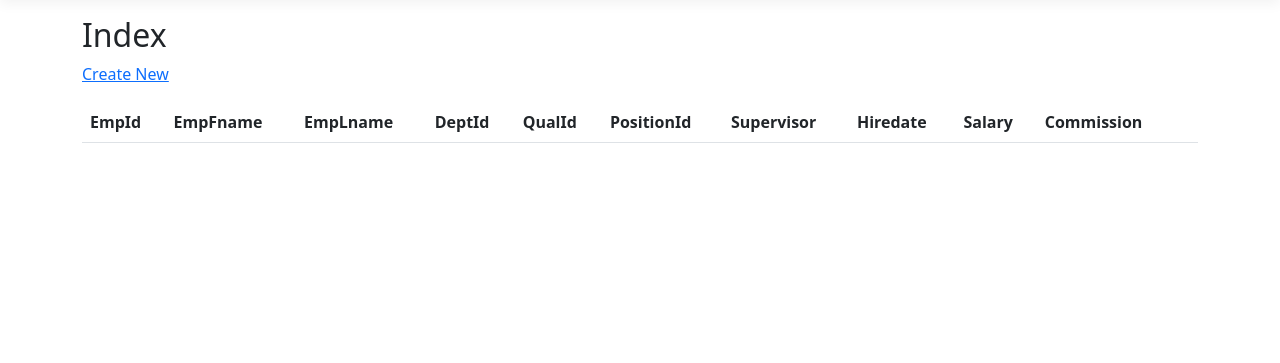
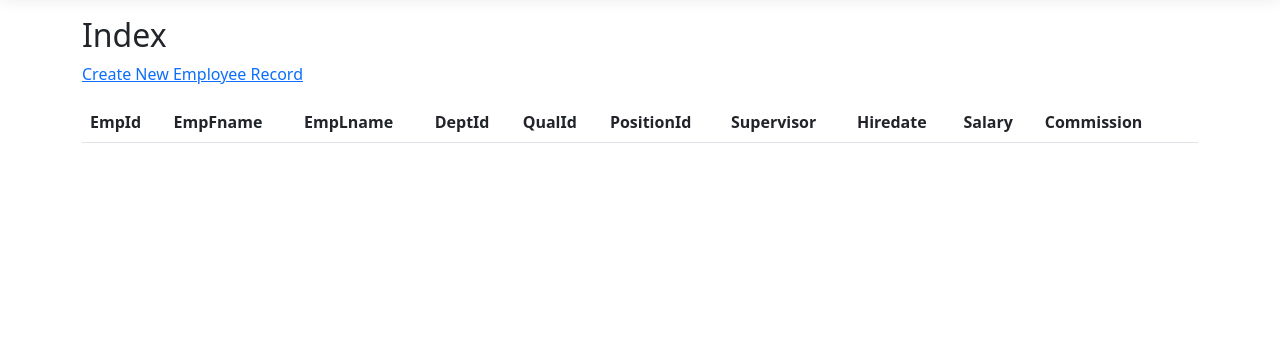
Before and after one commit to Ahmed-FG/EMP-SQL-Server-PostgreSQL-.NET-Core-Web-App-MVC--Web-API, an ASP.NET Core app: template WebApp/Views/Employee/Index.cshtml in a window 1280 px wide. Shown: the part 57-420 px from the top of the page. Run offline with ASP.NET Core 8, Linux system fonts and the light colour scheme; the template is opened without the code that fills it, so the values that code supplies are empty; style sheets or scripts are compiled from the project's sources.

Commit message:
Update Index.cshtml

```diff
--- a/WebApp/Views/Employee/Index.cshtml
+++ b/WebApp/Views/Employee/Index.cshtml
@@ -10,7 +10,7 @@
 <h2>Index</h2>
 
 <p>
-    @Html.ActionLink("Create New", "Create")
+    @Html.ActionLink("Create New Employee Record", "Create")
 </p>
 <table class="table">
     <tr>
```
